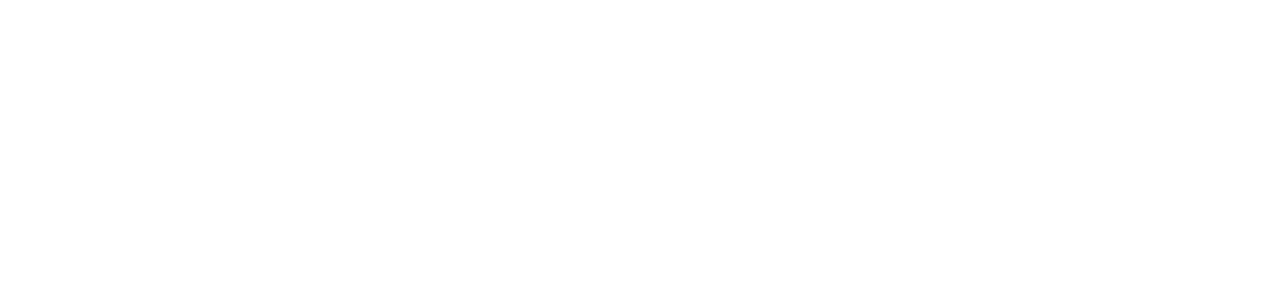
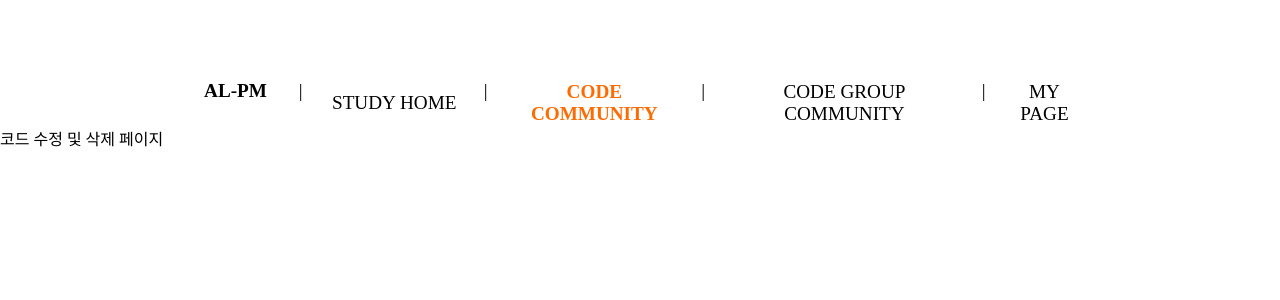
Before and after one commit to AL-PM/ALPM-web, a React (Create React App) app: page /code/Mod in a window 1280 px wide. Before the commit this address had no page. Shown: the top 300 px of the page. Built offline with nearby package versions, Linux system fonts and the light colour scheme; a web font is replaced by a local one.

Commit message:
[ADD] CODE 코드 수정 및 삭제 페이지 생성 및 관련 내용 수정

```diff
--- a/src/App.js
+++ b/src/App.js
@@ -9,6 +9,7 @@ import MyProfile from "./MyPage/MyProfile/MyProfile";
 import MyCodeBoard from "./MyPage/MyCodeBoard/MyCodeBoard";
 import MyCodeGroup from "./MyPage/MyCodeGroup/MyCodeGroup";
 import MyUploadCode from "./MyPage/MyUploadCode/MyUploadCode";
+import CodeMod from "./CodeCommunity/CodeMod/CodeMod";
 import Login from "./Login/Login";
 
 
@@ -21,6 +22,7 @@ function App(){
                 <Route path="/study/" element={<StudyHome />} />
                 <Route path="/code/" element={<CodeHome />} />
                 <Route path="/code/Detail" element={<CodeDetail />} />
+                <Route path="/code/Mod" element={<CodeMod />} />
                 <Route path="/codegroup/" element={<CodeGroupHome />} />
                 <Route path="/codegroup/Detail" element={<CodeGroupDetail />} />
                 <Route path="/mypage/" element={<MyProfile />} />
--- /dev/null
+++ b/src/CodeCommunity/CodeMod/CodeMod.jsx
@@ -0,0 +1,11 @@
+import MainMenuBar from "../../Etc/MainMenuBar/MainMenuBar";
+
+function CodeMod(){
+    return(
+        <div>
+            <MainMenuBar page={"Code"} />
+            <span>코드 수정 및 삭제 페이지</span>
+        </div>
+    )
+}
+export default CodeMod;
--- a/src/Etc/CodeDetailBody/CodeDetailBody.jsx
+++ b/src/Etc/CodeDetailBody/CodeDetailBody.jsx
@@ -1,5 +1,5 @@
-import React from "react";
 import ReactMarkdown from "react-markdown";
+import { useNavigate } from 'react-router-dom';
 import './CodeDetailBody.css';
 
 function CodeDetailTitle({ Title }) {
@@ -13,6 +13,7 @@ function CodeDetailTitle({ Title }) {
 }
 
 function CodeDetailBody({ content, description, owner, site }) {
+    const navigator = useNavigate();
     let finalCode = "";
 
     const data = content.split("\n");
@@ -101,7 +102,7 @@ function CodeDetailBody({ content, description, owner, site }) {
                     />
                     <span>{owner.id === 1 ? "AL-PM" : owner.name}</span>
                 </div>
-                <button id="CodeModNDelBtn" style={{ color: site === "CodeGroup" ? "#009418" : "#FF6B00" }} >코드 수정 및 삭제</button>
+                <button id="CodeModNDelBtn" onClick={navigator('/code/Mod')} style={{ color: site === "CodeGroup" ? "#009418" : "#FF6B00" }} >코드 수정 및 삭제</button>
             </div>
 
         </div>
```
